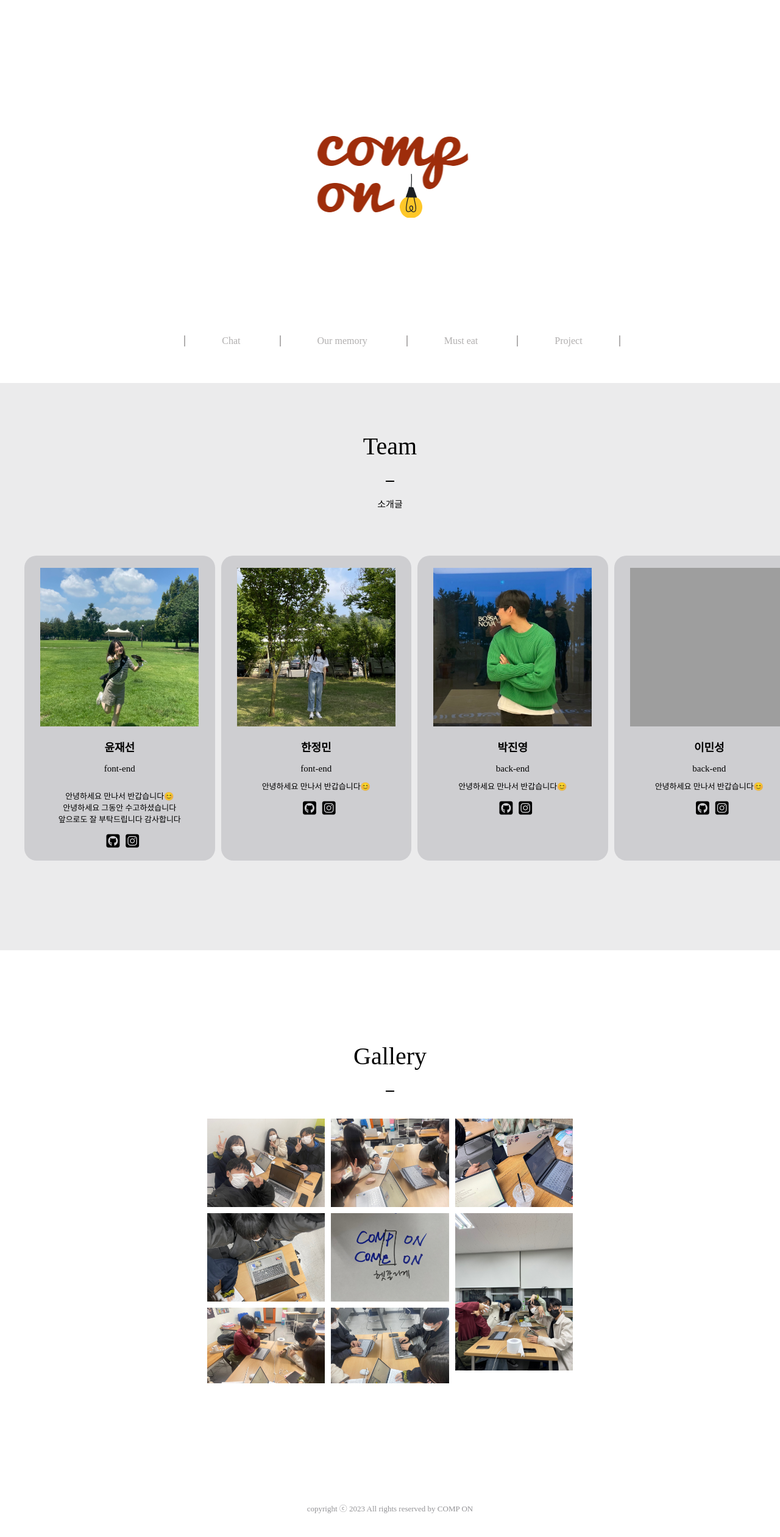
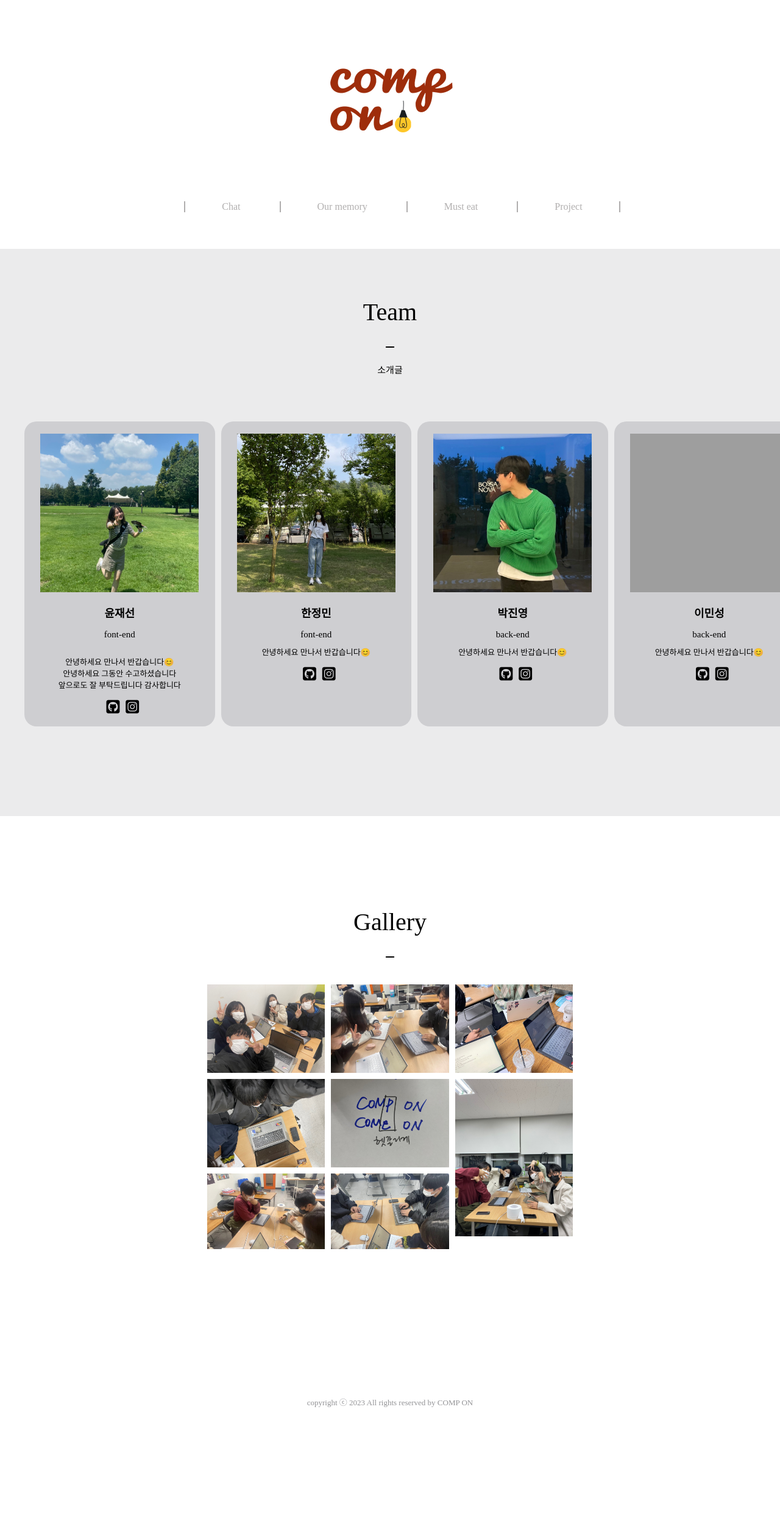
Before and after one commit to YUNJAESEON/COMP-ON, a plain HTML site: page ourmmr/ourmmr.html in a window 1280 px wide. Shown: the top 2520 px of the page at 61% size. After the commit the page ends 2478 px from the top, so only its background shows below. Drawn offline with Linux system fonts and the light colour scheme; grey boxes are pictures that could not be loaded.

Commit message:
logo 간격 & footer 여백 조정
logo 간격 & footer 여백 조정

```diff
--- a/ourmmr/ourmmr.css
+++ b/ourmmr/ourmmr.css
@@ -33,7 +33,9 @@ h6 {
     margin-bottom: 10px;
 }
 .logo{
-    margin-top: 10px;
+    position: relative;
+    top: 10px;
+    margin-bottom: 20px;
 }
 /*------menu---------*/
 nav.primary-navigation {
@@ -188,7 +190,7 @@ ul li ul li a {
 .stories{
     /*background-color: aliceblue;*/
     margin-top: 150px;
-    margin-bottom: 300px;
+    margin-bottom: 30px;
     text-align: center;
 
 }
@@ -246,7 +248,7 @@ body {
   footer {
     width: 100%;
     background-color: #fff;
-    height: 200px;
+    height: 300px;
     display: flex;
     flex-direction: column;
     justify-content: center;
@@ -255,7 +257,7 @@ body {
   }
 
   footer p{
-  margin-bottom: 5px;
+  margin-bottom: px;
   font-size: 13px;
   color: #949497;
 }
--- a/ourmmr/ourmmr.html
+++ b/ourmmr/ourmmr.html
@@ -10,7 +10,7 @@
     <!--menu-->
     <header>
         <div style ="text-align:center" class="logo">
-            <a href="/"><img src="./comp on logo 2.png" title="로고" style= "margin-bottom: 10px; width: 500px"></a>
+            <a href="/"><img src="./comp on logo 3.png" title="COMP ON" style= "width: 250px; margin-top:30px;"></a>
         </div>
     </header>
             <body>
```
Also changed, not shown: ourmmr/comp on logo 3.png (added).
